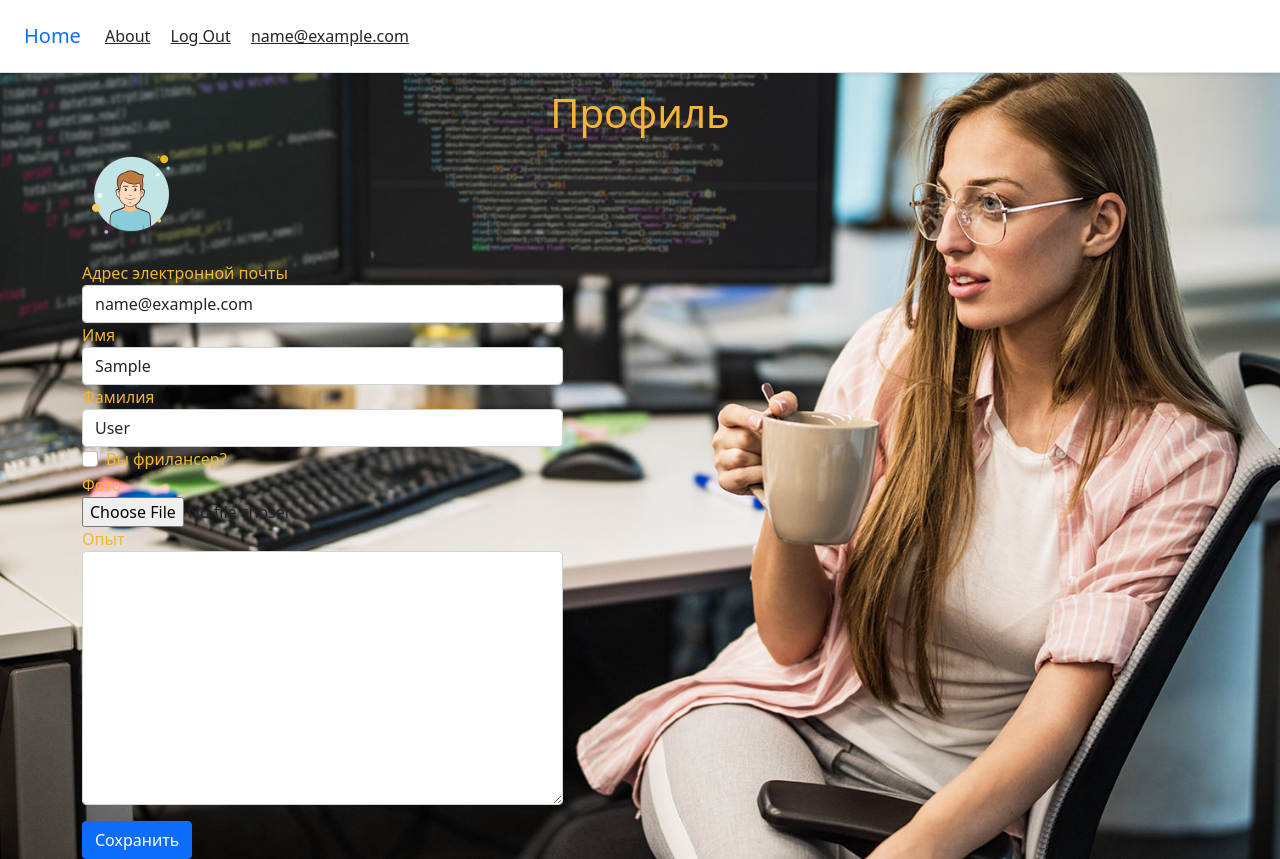
After one commit to fersus85/freelance-stock, a Django app: page /accounts/profile/1/ in a window 1280 px wide. The commit adds this page. Run offline with Django 4.2, Linux system fonts and the light colour scheme; the visitor is signed in with stand-in values (Sample User, id 1); data comes from the database, SQL or seed files in the repository; parts of the project's set-up code (start-up, migrations or seed data) failed here and were passed over; some libraries are stand-ins or nearby versions.

Commit message:
Добавил страницу редактирования профиля, добавил возможность добавлять фото к профилю

```diff
--- a/freelance/accounts/forms.py
+++ b/freelance/accounts/forms.py
@@ -1,12 +1,16 @@
+from django.forms import ModelForm
 from django.contrib.auth import get_user_model
 from django.contrib.auth.forms import UserCreationForm, UserChangeForm
 from django.core.exceptions import ValidationError
 
+UserModel = get_user_model()
+
 
 class CustomUserCreationForm(UserCreationForm):
     class Meta:
-        model = get_user_model()
-        fields = ('email', 'is_freelancer', 'first_name', 'last_name')
+        model = UserModel
+        fields = ('email', 'username', 'is_freelancer',
+                  'first_name', 'last_name')
 
     def clean_email(self):
         email = self.cleaned_data['email']
@@ -18,5 +22,12 @@ class CustomUserCreationForm(UserCreationForm):
 
 class CustomUserChangeForm(UserChangeForm):
     class Meta:
-        model = get_user_model()
+        model = UserModel
         fields = ('email', 'first_name', 'last_name', 'experience')
+
+
+class ProfileForm(ModelForm):
+    class Meta:
+        model = UserModel
+        fields = ('email', 'first_name', 'last_name',
+                  'is_freelancer', 'photo', 'experience')
--- a/freelance/accounts/models.py
+++ b/freelance/accounts/models.py
@@ -3,6 +3,8 @@ from django.db import models
 
 
 class CustomUser(AbstractUser):
+    photo = models.ImageField(upload_to='accounts/%Y/%m', blank=True,
+                              null=True, verbose_name='Фото')
     is_freelancer = models.BooleanField(verbose_name='Вы фрилансер?',
                                         default=False)
     experience = models.TextField(verbose_name='Опыт',
--- a/freelance/accounts/urls.py
+++ b/freelance/accounts/urls.py
@@ -1,8 +1,9 @@
 from django.urls import path
 
-from .views import SignupPageView
+from .views import SignupPageView, UserProfile
 
 
 urlpatterns = [
     path('signup/', SignupPageView.as_view(), name='signup'),
+    path('profile/<int:pk>/', UserProfile.as_view(), name='profile')
     ]
--- a/freelance/accounts/views.py
+++ b/freelance/accounts/views.py
@@ -1,10 +1,21 @@
 from django.urls import reverse_lazy
 from django.views import generic
+from django.contrib.auth.mixins import LoginRequiredMixin
+from django.contrib.auth import get_user_model
 
-from .forms import CustomUserCreationForm
+from .forms import CustomUserCreationForm, ProfileForm
 
 
 class SignupPageView(generic.CreateView):
     form_class = CustomUserCreationForm
     success_url = reverse_lazy('login')
     template_name = 'registration/signup.html'
+
+
+class UserProfile(LoginRequiredMixin, generic.UpdateView):
+    model = get_user_model()
+    form_class = ProfileForm
+    template_name = 'profile.html'
+
+    def get_success_url(self) -> str:
+        return reverse_lazy('profile', args=[self.request.user.pk])
--- a/freelance/config/settings.py
+++ b/freelance/config/settings.py
@@ -126,6 +126,9 @@ STATIC_URL = 'static/'
 STATICFILES_DIRS = (str(BASE_DIR.joinpath('static')),)
 STATIC_ROOT = str(BASE_DIR.joinpath('staticfiles'))
 
+MEDIA_ROOT = BASE_DIR / 'media'
+MEDIA_URL = '/media/'
+
 # Default primary key field type
 # https://docs.djangoproject.com/en/4.2/ref/settings/#default-auto-field
 
--- a/freelance/config/urls.py
+++ b/freelance/config/urls.py
@@ -16,6 +16,9 @@ Including another URLconf
 """
 from django.contrib import admin
 from django.urls import path, include
+from django.conf.urls.static import static
+
+from . import settings
 
 urlpatterns = [
     # Django admin
@@ -27,5 +30,9 @@ urlpatterns = [
     path('', include('pages.urls')),
 ]
 
+if settings.DEBUG:
+    urlpatterns += static(
+        settings.MEDIA_URL, document_root=settings.MEDIA_ROOT
+        )
 admin.site.site_header = 'Панель администрирования'
 admin.site.index_title = 'Фриланс биржа'
--- a/freelance/static/css/base.css
+++ b/freelance/static/css/base.css
@@ -1,6 +1,6 @@
 /* static/css/base.css */
 h1 {
-    color: rgb(190, 156, 19);
+    color: rgb(245, 181, 52);
     text-align: center;
    }
 body {
@@ -8,9 +8,15 @@ body {
     background-size: cover;
 }
 h2 {
-    color: blanchedalmond;
+    color: rgb(245, 181, 52);
     text-align: center;
 }
 label {
-    color: chocolate;
+    color: rgb(245, 181, 52);
 }
+.payer-banner {
+    color: rgb(245, 181, 52);
+}
+.form-control {
+    max-width: 481px;
+}
--- a/freelance/templates/_base.html
+++ b/freelance/templates/_base.html
@@ -18,7 +18,7 @@
                 <a class="p-2 text-dark" href="{% url 'about' %}">About</a>
                 {% if user.is_authenticated %}
                 <a class="p-2 text-dark" href="{% url 'logout' %}">Log Out</a>
-                {{ user.email }}
+                <a class="p-2 text-dark" href="{% url 'profile' user.pk %} ">{{ user.email }}</a>
                 {% else %}
                 <a class="p-2 text-dark" href="{% url 'login' %}">Log In</a>
                 <a class="btn btn-outline-primary" href="{% url 'signup' %}">Sign Up</a>
--- /dev/null
+++ b/freelance/templates/profile.html
@@ -0,0 +1,19 @@
+{% extends '_base.html' %}
+{% load crispy_forms_tags %}
+{% block content %}
+
+<h1> Профиль </h1>
+
+<form method="post" enctype="multipart/form-data">
+    {% csrf_token %}
+    {% if user.photo %}
+    <p><img src={{ user.photo.url }} height=200>
+    {% else %}
+    <p><img src="/media/accounts/default.png">
+    {% endif %}
+    {{ form|crispy }}
+    <p></p>
+    <button type="submit" class="btn btn-primary">Сохранить</button>
+    </form>
+
+{% endblock content %}
--- a/freelance/templates/registration/login.html
+++ b/freelance/templates/registration/login.html
@@ -1,11 +1,13 @@
 <!-- templates/registration/login.html -->
 {% extends '_base.html' %}
+{% load crispy_forms_tags %}
 {% block title %}Log In{% endblock title %}
 {% block content %}
  <h2>Log In</h2>
  <form method="post">
  {% csrf_token %}
- {{ form.as_p }}
- <button type="submit">Log In</button>
+ {{ form|crispy }}
+ <p></p>
+ <button type="submit" class="btn btn-primary">Log In</button>
  </form>
 {% endblock content %}
```
Also changed, not shown: freelance/templates/home.html (+18 -1 lines), freelance/accounts/migrations/0001_initial.py, freelance/media/accounts/2024/04/user.jpg (added), freelance/media/accounts/2024/04/user_zSaodUS.jpg (added), freelance/media/accounts/default.png (added).
